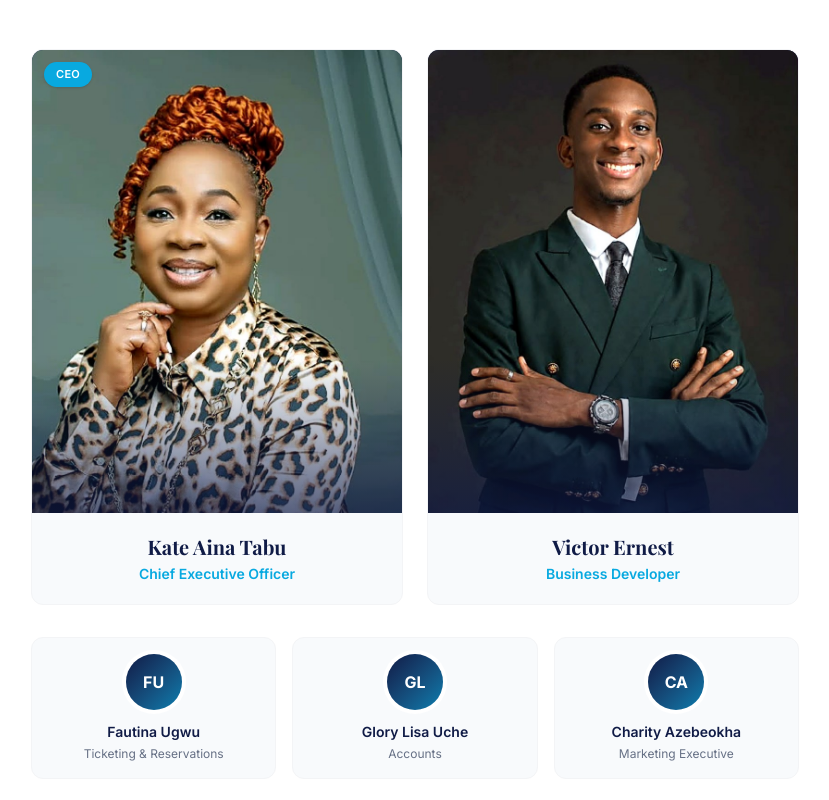
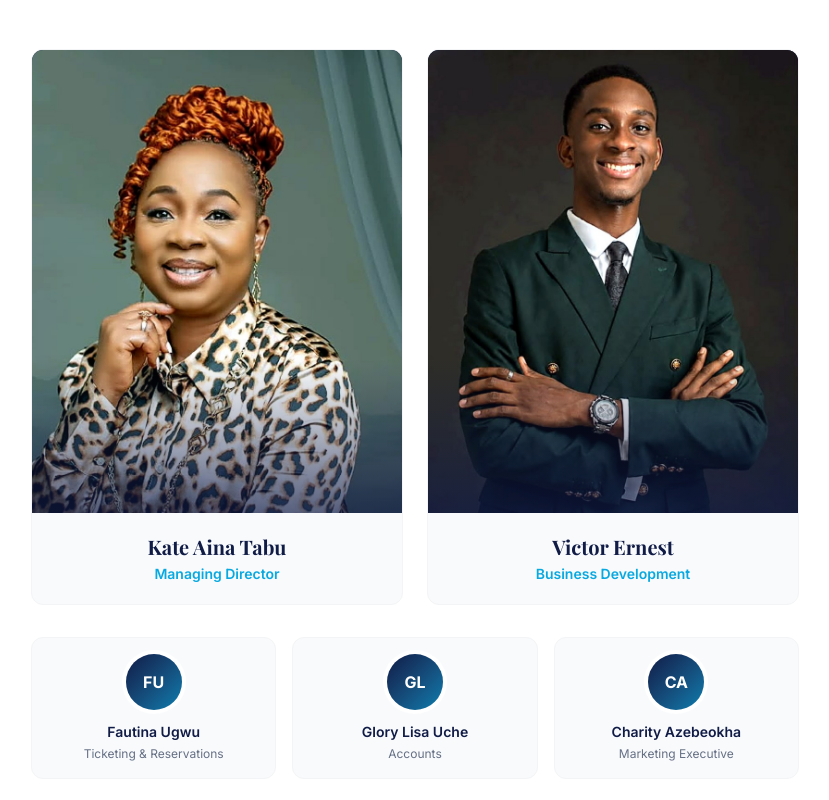
Before and after one commit to anointedthedeveloper/Etak-FrontEnd, a React (Vite) app: page /about in a window 1280 px wide. Shown: the part 3763-4563 px from the top of the page, without its empty margins (225-1054 px from the left). Built offline with nearby package versions, Linux system fonts and the light colour scheme; no server answers.

Commit message:
Restore original team roles
Co-Authored-By: Claude Sonnet 5.5 <noreply@anthropic.com>
Claude-Session: https://claude.ai/code/session_01JxK5nkJe58KGis1LvdaYMy

```diff
--- a/src/pages/About.tsx
+++ b/src/pages/About.tsx
@@ -47,8 +47,8 @@ function PartnerLogo({ name, logo }: { name: string; logo: string | null }) {
 }
 
 const LEADERS = [
-  { name: 'Kate Aina Tabu', role: 'Chief Executive Officer', badge: 'CEO', photo: '/team/kate-aina-tabu.jpg' },
-  { name: 'Victor Ernest',  role: 'Business Developer',      badge: null,  photo: '/team/victor-ernest.jpg' },
+  { name: 'Kate Aina Tabu', role: 'Managing Director', badge: null, photo: '/team/kate-aina-tabu.jpg' },
+  { name: 'Victor Ernest',  role: 'Business Development', badge: null,  photo: '/team/victor-ernest.jpg' },
 ]
 
 const values = [
```
